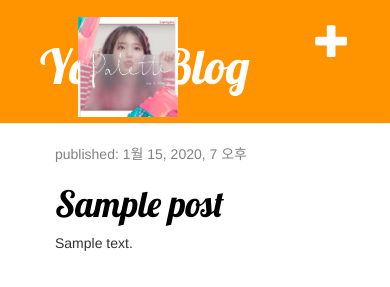
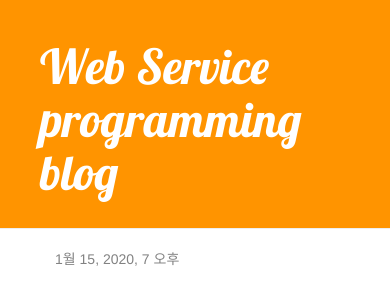
Before and after one commit to syoon0624/WebServiceProgramming, a Django app: page / in a window 390 px wide. Shown: the top 287 px of the page. Run offline with Django 3.2, Linux system fonts and the light colour scheme; tables that the repository leaves empty hold one stand-in row (values such as "Sample post"); some libraries are stand-ins or nearby versions.

Commit message:
html template 분할

```diff
--- /dev/null
+++ b/blog/templates/blog/base.html
@@ -0,0 +1,34 @@
+{% load static %}
+<!DOCTYPE html>
+<html>
+
+<head>
+  <title>Web Service programming blog</title>
+  <link rel="stylesheet" href="//maxcdn.bootstrapcdn.com/bootstrap/3.2.0/css/bootstrap.min.css">
+  <link rel="stylesheet" href="//maxcdn.bootstrapcdn.com/bootstrap/3.2.0/css/bootstrap-theme.min.css">
+  <link href='//fonts.googleapis.com/css?family=Lobster&subset=latin,latin-ext' rel='stylesheet' type='text/css'>
+  <link rel="stylesheet" href="{% static 'css/blog.css' %}">
+</head>
+
+<body>
+  <div class="page-header">
+    <h1><a href="/">Web Service programming blog</a></h1>
+  </div>
+  <div class="content container">
+    <div class="row">
+      <div class="col-md-8">
+        {% for post in posts %}
+        <div class="post">
+          <div class="date">
+            {{ post.published_date }}
+          </div>
+          <h1><a href="">{{ post.title }}</a></h1>
+          <p>{{ post.text|linebreaksbr }}</p>
+        </div>
+        {% endfor %}
+      </div>
+    </div>
+  </div>
+</body>
+
+</html>
--- a/blog/templates/blog/post_list.html
+++ b/blog/templates/blog/post_list.html
@@ -1,41 +1,12 @@
-{% load static %}
-<!DOCTYPE html>
-
-<html>
-
-<head>
-    <link rel="stylesheet" href="//fonts.googleapis.com/css?family=Lobster&subset=latin,latin-ext" type="text/css">
-    <link rel="stylesheet" href="//maxcdn.bootstrapcdn.com/bootstrap/3.2.0/css/bootstrap.min.css">
-    <link rel="stylesheet" href="//maxcdn.bootstrapcdn.com/bootstrap/3.2.0/css/bootstrap-theme.min.css">
-    <link rel="stylesheet" href="{% static 'css/blog.css' %}">
-    <title>yoon's Blog</title>
-</head>
-
-<body>
-    <div class="page-header">
-        <a href="" class="top-menu"><span class="glyphicon glyphicon-plus"></span></a>
-        <h1><a href="/">Yoons Blog</a></h1>
-        <img src="static/image.png"/>
-    </div>
-    <div class="content container">
-        <div class="row">
-            <div class="col-md-8">
+{% extends 'blog/base.html' %}
+{% block content %}
 {% for post in posts %}
 <div class="post">
     <div class="date">
-                        <p>published: {{ post.published_date }}</p>
+        {{ post.published_date }}
     </div>
     <h1><a href="">{{ post.title }}</a></h1>
     <p>{{ post.text|linebreaksbr }}</p>
 </div>
 {% endfor %}
-            </div>
-            <div class="col-md-8">
-                <video src= "static/video.mp4" controls autoplay>동영상 재생 실패</video>
-            </div>
-        </div>
-
-    </div>
-</body>
-
-</html>
+{% endblock %}
```
Lines whose indentation alone changed are shown as unchanged.
